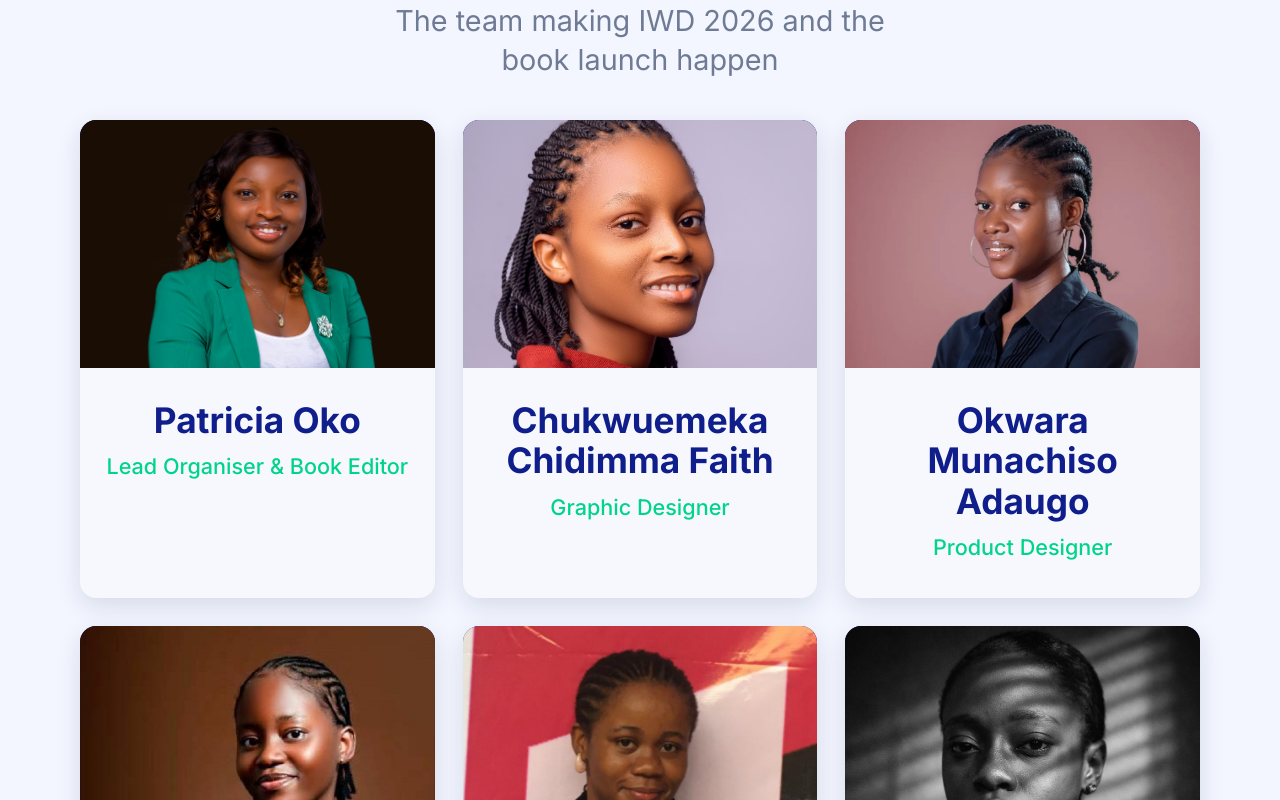
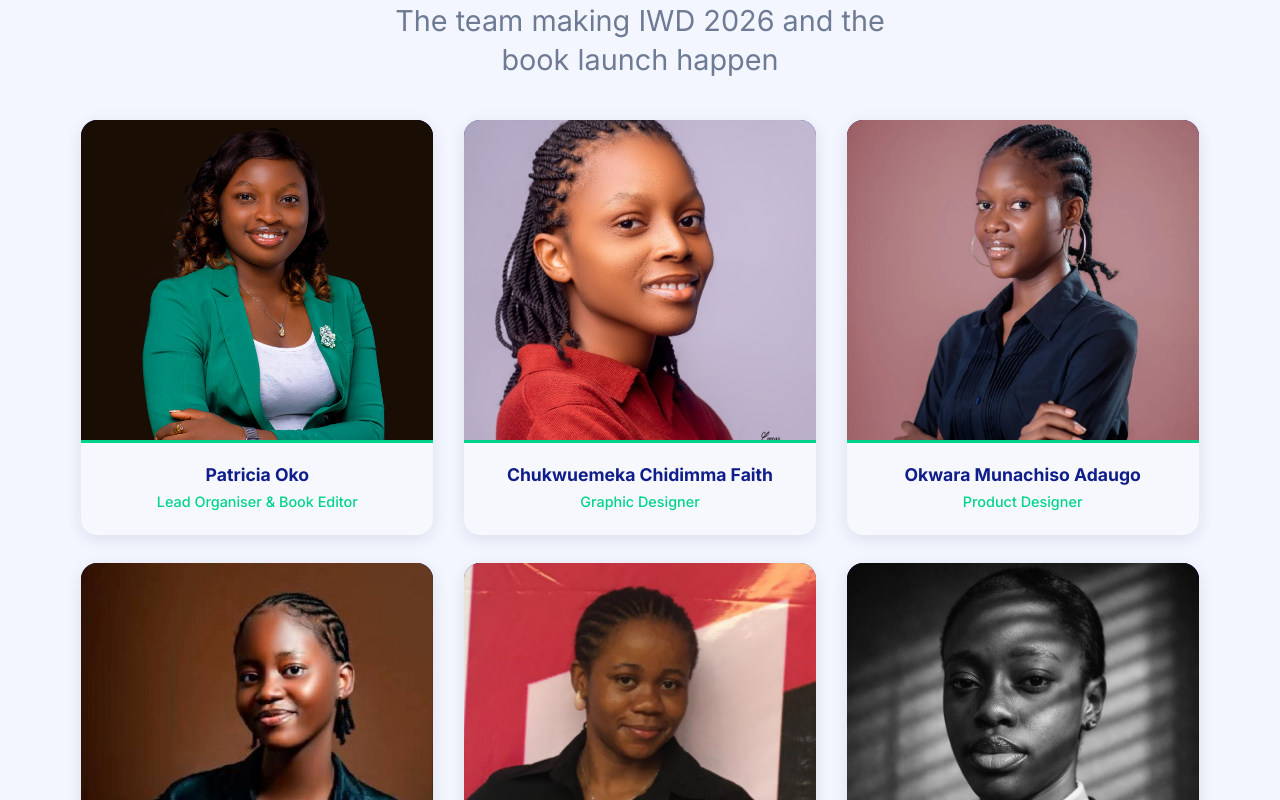
Before and after one commit to SamIfesi/Women-Techmakers, a React (Vite) app: page /Teams in a window 1280 px wide. Shown: the part 840-1640 px from the top of the page. Built offline with nearby package versions, Linux system fonts and the light colour scheme; a web font is replaced by a local one.

Commit message:
Refines team card styles for improved UI consistency
Unifies sizing units, adds hover effects, and adjusts layout for better visual consistency and engagement across contributor and team cards. Enhances responsiveness and aligns with design standards for a more polished appearance.

```diff
--- a/src/components/Contributors/ContributorCard.css
+++ b/src/components/Contributors/ContributorCard.css
@@ -14,8 +14,8 @@
 
 /* Avatar circle */
 .contributor-card__avatar {
-  width: 110px;
-  height: 110px;
+  width: 8rem;
+  height: 8rem;
   border-radius: 50%;
   overflow: hidden;
   background-color: var(--off-white);
--- a/src/components/Team/CoreTeamCard.css
+++ b/src/components/Team/CoreTeamCard.css
@@ -3,15 +3,25 @@
    ============================================================ */
 
 .core-team-card {
+  font-family: var(--font-inter);
   border-radius: 1rem;
   overflow: hidden;
   background-color: var(--off-white);
-  box-shadow: 0 0.5rem 1.5rem rgba(13, 26, 58, 0.12);
+  box-shadow: 0 0.25rem 1rem rgba(13, 26, 58, 0.1);
+  max-width: 22rem;
+  width: 100%;
+  margin: 0 auto;
+  transition: box-shadow 0.25s ease, transform 0.25s ease;
+}
+
+.core-team-card:hover {
+  box-shadow: 0 0.75rem 2rem rgba(13, 26, 58, 0.18);
+  transform: translateY(-3px);
 }
 
 .core-team-card__top {
   background-color: var(--dark-navy);
-  min-height: 14rem;
+  height: 15rem;
   display: flex;
   align-items: center;
   justify-content: center;
@@ -20,18 +30,18 @@
 
 .core-team-card__top img {
   width: 100%;
-  height: 14rem;
+  height: 100%;
   object-fit: cover;
   object-position: top;
   display: block;
-  transition: transform 0.3s ease;
+  transition: transform 0.4s ease;
 }
-.core-team-card__top:hover img {
+
+.core-team-card:hover .core-team-card__top img {
   transform: scale(1.05);
 }
 
 .core-team-card__initials {
-  font-family: var(--font-inter);
   font-size: clamp(3rem, 14vw, 4.25rem);
   font-weight: 800;
   line-height: 1;
@@ -40,39 +50,36 @@
 }
 
 .core-team-card__bottom {
-  background-color: var(--off-white);
-  padding: 1.5rem 1rem 1.75rem;
+  padding: 1.35rem 1.25rem 1.5rem;
   text-align: center;
+  border-top: 3px solid var(--brand-green);
 }
 
 .core-team-card__name {
-  font-family: var(--font-inter);
   color: var(--dark-navy);
-  font-size: clamp(1.75rem, 4.8vw, 2.2rem);
+  font-size: 1.25rem;
   font-weight: 700;
-  line-height: 1.15;
-  margin: 0;
+  line-height: 1.2;
 }
 
 .core-team-card__role {
-  font-family: var(--font-inter);
   color: var(--brand-green);
-  font-size: clamp(1.1rem, 3.8vw, 1.35rem);
+  font-size: 0.875rem;
   font-weight: 500;
   line-height: 1.35;
-  margin: 0.75rem 0 0;
+  margin: 0.4rem 0 0;
 }
 
 @media screen and (min-width: 768px) {
   .core-team-card__top {
-    min-height: 15.5rem;
+    height: 20rem;
   }
 
-  .core-team-card__top img {
-    height: 15.5rem;
+  .core-team-card__name {
+    font-size: 1.1rem;
   }
 
-  .core-team-card__bottom {
-    padding: 2rem 1.5rem 2.25rem;
+  .core-team-card__role {
+    font-size: 0.9rem;
   }
 }
```
